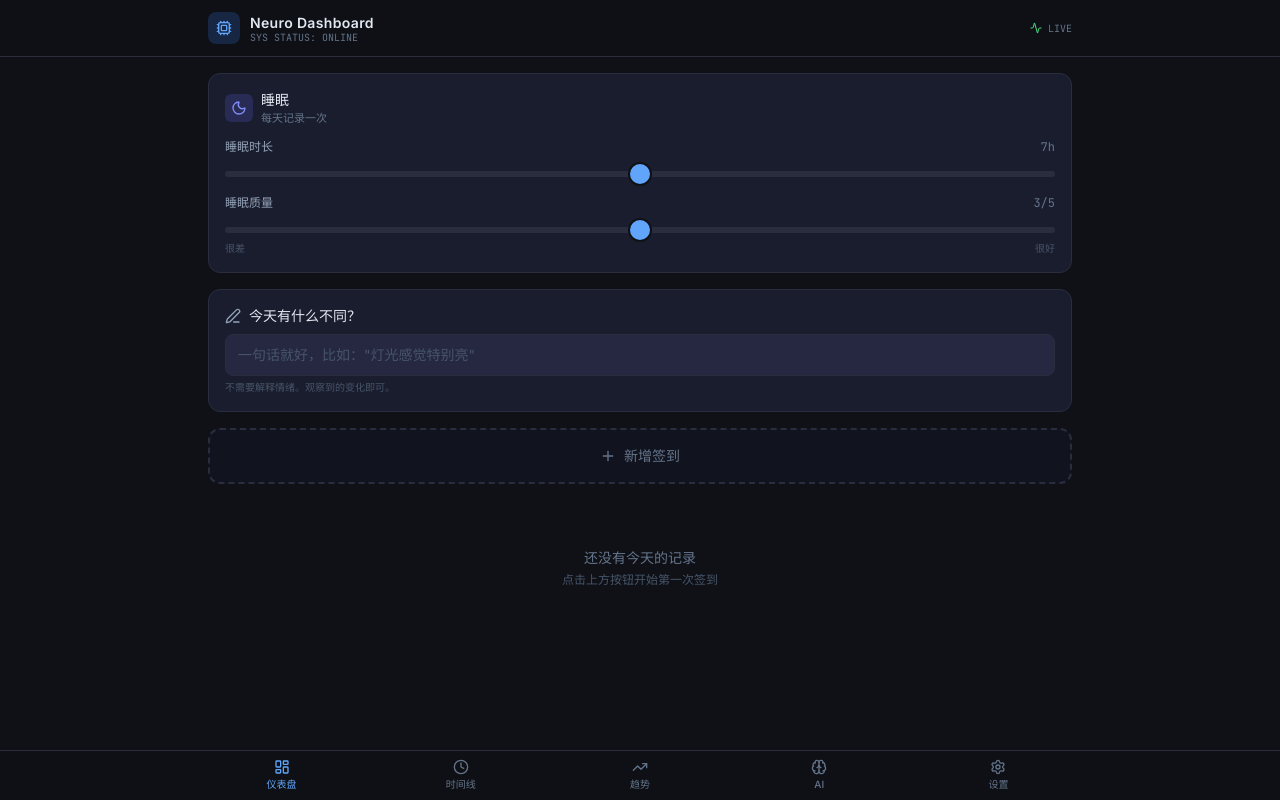
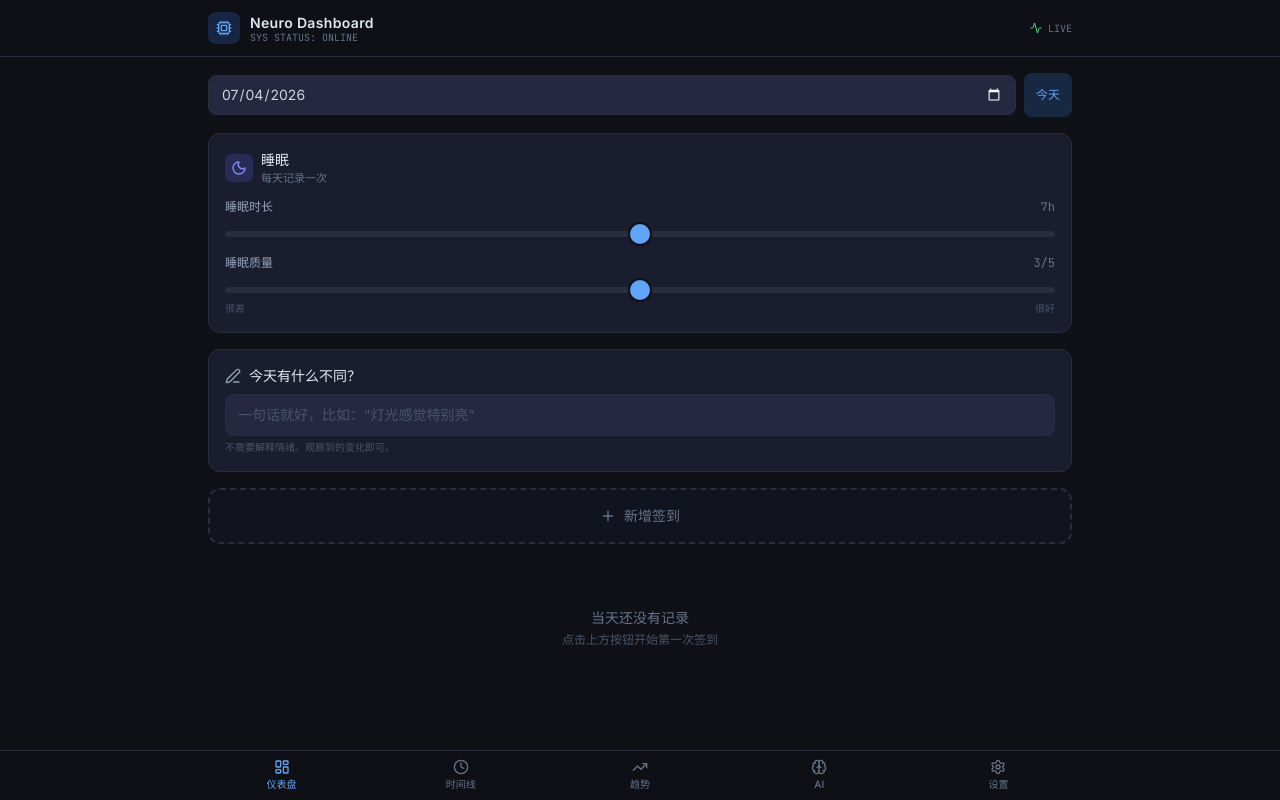
Before and after one commit to kon0616/neuro-dashboard, a React (Vite) app: page / in a window 1280 px wide. Built offline with nearby package versions, Linux system fonts and the light colour scheme.

Commit message:
feat: add date picker to dashboard for backfilling past days

```diff
--- a/src/components/dashboard/Dashboard.tsx
+++ b/src/components/dashboard/Dashboard.tsx
@@ -1,5 +1,5 @@
 import { useState } from 'react';
-import { Plus } from 'lucide-react';
+import { Plus, Calendar, History } from 'lucide-react';
 import { useDay } from '../../hooks/useDay';
 import { useCurrentSession } from '../../hooks/useSessions';
 import { useBehaviors } from '../../hooks/useBehaviors';
@@ -11,26 +11,36 @@ import { DailyDifference } from './DailyDifference';
 import { DailySleep } from './DailySleep';
 import { TodaySummary } from './TodaySummary';
 import { RiskPanel } from '../risk/RiskPanel';
-import { getToday } from '../../lib/utils';
+import { getToday, formatDateFull } from '../../lib/utils';
 
 /**
- * v2 仪表盘 — 多时段签到 + 独立睡眠卡片
+ * v2 仪表盘 — 支持选择任意日期补充记录
  */
 export function Dashboard() {
   const today = getToday();
-  const { day, isLoaded, addSession, deleteSession, setDifference, refresh } = useDay(today);
+  const [selectedDate, setSelectedDate] = useState(today);
+  const isToday = selectedDate === today;
+
+  const { day, isLoaded, addSession, deleteSession, setDifference } = useDay(selectedDate);
   const { session, updateBrain, updateBody, updateSensory, updateEnvironment, toggleBehavior, setNote, setPeriod, save } =
-    useCurrentSession(today);
+    useCurrentSession(selectedDate);
   const { behaviors } = useBehaviors();
   const { eventTypes } = useEventTypes();
-  const { logEvent } = useDayEvents(today);
+  const { logEvent } = useDayEvents(selectedDate);
 
   const { risks } = useRiskDetection(day.sessions);
 
   const [showForm, setShowForm] = useState(false);
 
-  // 睡眠状态（日级别）
-  const [sleep, setSleepState] = useState(() => getSleep(today));
+  // 睡眠状态
+  const [sleep, setSleepState] = useState(() => getSleep(selectedDate));
+
+  // 日期变更时刷新睡眠
+  const handleDateChange = (d: string) => {
+    setSelectedDate(d);
+    setShowForm(false);
+    setSleepState(getSleep(d));
+  };
 
   if (!isLoaded) {
     return (
@@ -47,15 +57,13 @@ export function Dashboard() {
   };
 
   const handleSleepHours = (hours: number) => {
-    setSleep(today, hours, sleep.quality);
+    setSleep(selectedDate, hours, sleep.quality);
     setSleepState({ ...sleep, hours });
-    refresh();
   };
 
   const handleSleepQuality = (quality: number) => {
-    setSleep(today, sleep.hours, quality);
+    setSleep(selectedDate, sleep.hours, quality);
     setSleepState({ ...sleep, quality });
-    refresh();
   };
 
   const handleLogEvent = (eventTypeId: string) => {
@@ -64,6 +72,36 @@ export function Dashboard() {
 
   return (
     <div className="space-y-4 pb-4">
+      {/* 日期选择器 */}
+      <div className="flex items-center gap-2">
+        <input
+          type="date"
+          value={selectedDate}
+          max={today}
+          onChange={(e) => handleDateChange(e.target.value)}
+          className="flex-1 rounded-lg border border-panel-border bg-panel-hover px-3 py-2 text-sm text-slate-300 focus:outline-none focus:border-blue-500/50 [color-scheme:dark]"
+        />
+        <button
+          onClick={() => handleDateChange(today)}
+          className={`shrink-0 rounded-lg px-3 py-2 text-xs transition-colors min-h-touch ${
+            isToday
+              ? 'bg-blue-500/20 text-blue-400'
+              : 'bg-panel-hover text-slate-500 hover:text-slate-300'
+          }`}
+        >
+          今天
+        </button>
+      </div>
+
+      {!isToday && (
+        <div className="rounded-lg border border-amber-500/20 bg-amber-500/5 px-4 py-3 flex items-center gap-2">
+          <History className="h-4 w-4 text-amber-400 shrink-0" />
+          <p className="text-xs text-amber-400">
+            正在补充 <span className="font-medium">{formatDateFull(selectedDate)}</span> 的记录
+          </p>
+        </div>
+      )}
+
       {/* 风险检测 */}
       {risks.length > 0 && <RiskPanel risks={risks} />}
       {risks.length === 0 && day.sessions.length > 0 && (
@@ -74,7 +112,7 @@ export function Dashboard() {
         </div>
       )}
 
-      {/* 睡眠卡片 — 每天一次 */}
+      {/* 睡眠卡片 */}
       <DailySleep
         hours={sleep.hours}
         quality={sleep.quality}
@@ -128,9 +166,9 @@ export function Dashboard() {
       {/* 空状态 */}
       {day.sessions.length === 0 && !showForm && (
         <div className="flex flex-col items-center justify-center py-12 text-center">
-          <p className="font-mono text-sm text-slate-500">还没有今天的记录</p>
+          <p className="font-mono text-sm text-slate-500">当天还没有记录</p>
           <p className="mt-1 text-xs text-slate-600">
-            点击上方按钮开始第一次签到
+            点击上方按钮{isToday ? '开始第一次签到' : '补充当天记录'}
           </p>
         </div>
       )}
--- a/src/hooks/useSessions.ts
+++ b/src/hooks/useSessions.ts
@@ -1,4 +1,4 @@
-import { useState, useCallback } from 'react';
+import { useState, useCallback, useEffect } from 'react';
 import type { Session } from '../types/session';
 import { createEmptySession } from '../types/session';
 import {
@@ -15,6 +15,11 @@ import { getToday } from '../lib/utils';
  */
 export function useCurrentSession(date: string = getToday()) {
   const [session, setSession] = useState<Session>(() => createEmptySession());
+
+  // 日期切换时重置表单
+  useEffect(() => {
+    setSession(createEmptySession());
+  }, [date]);
 
   const newSession = useCallback(() => {
     setSession(createEmptySession());
```
